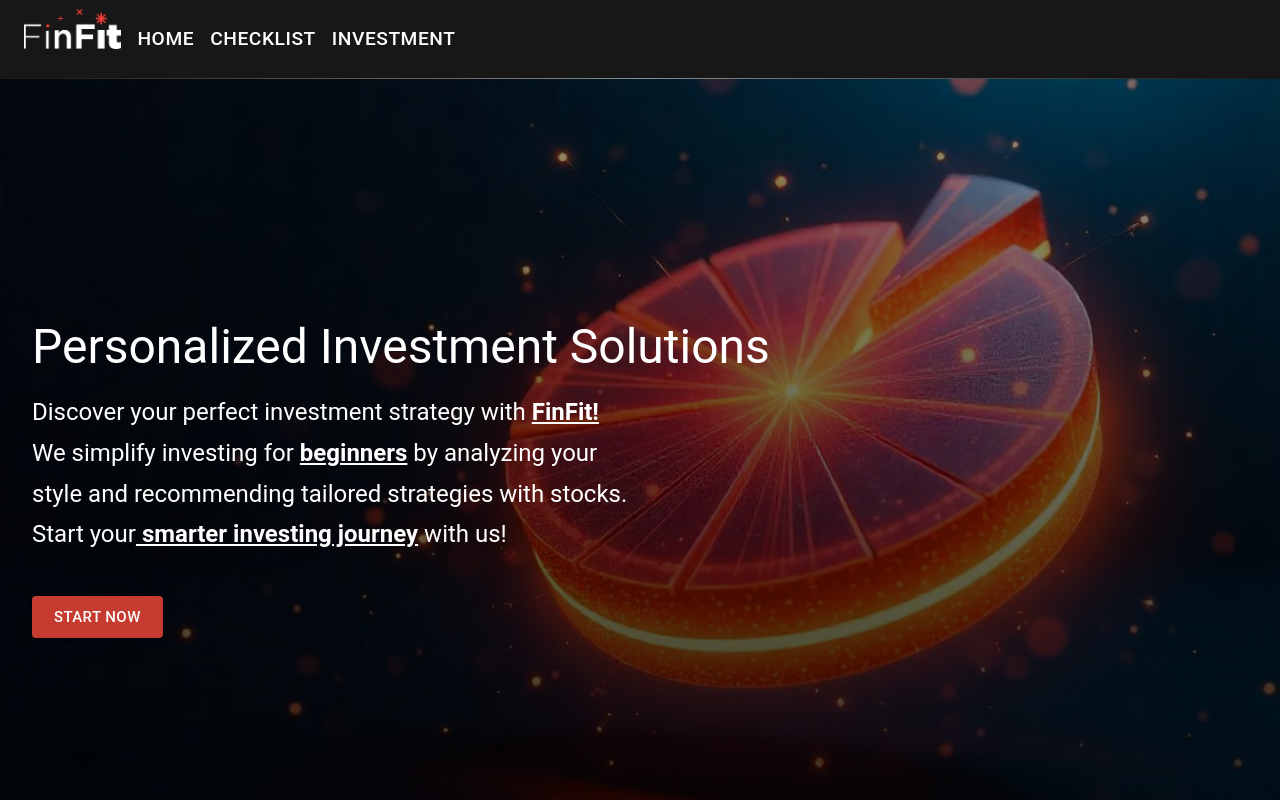
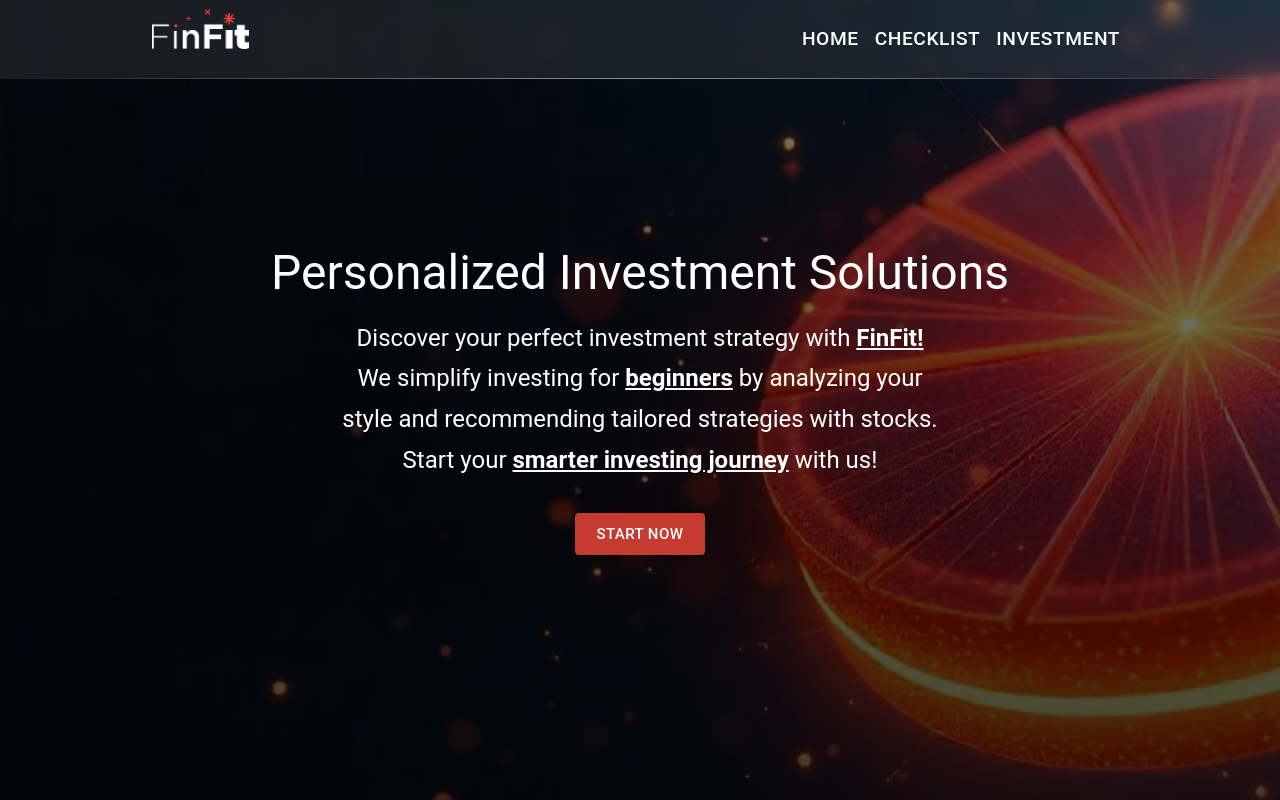
Before and after one commit to YeomChaeeun/goscs-fe, a React (Vite) app: page / in a window 1280 px wide. Shown: the top 800 px of the page. Built offline with nearby package versions, Linux system fonts and the light colour scheme.

Commit message:
fix: navbar 위치 수정, padding 조절

```diff
--- a/src/components/Navbar.tsx
+++ b/src/components/Navbar.tsx
@@ -11,6 +11,7 @@ import Button from '@mui/material/Button';
 import MenuItem from '@mui/material/MenuItem';
 import {useNavigate} from "react-router-dom";
 import logoImage from '/src/assets/logo_finfit_w.png';
+import {CssBaseline} from "@mui/material";
 
 const pages = ['Home', 'CheckList', 'Investment'];
 
@@ -34,16 +35,22 @@ function Navbar() {
 
   return (
     <AppBar
-      position="static"
+      position="fixed"
       sx={{
-        bgcolor: 'black',
+        bgcolor: 'transparent',
         boxShadow: "none",
         borderBottom: "1px solid",
-        borderImage:
-          "linear-gradient(to right, rgba(255, 255, 255, 0), rgba(255, 255, 255, 0.5), rgba(255, 255, 255, 0)) 1",
+        borderImage: "linear-gradient(to right, rgba(255, 255, 255, 0), rgba(255, 255, 255, 0.5), rgba(255, 255, 255, 0)) 1",
+        backdropFilter: 'blur(8px)',
+        zIndex: (theme) => theme.zIndex.drawer + 1,
       }}
     >
-      <Container maxWidth="xl">
+      <Container
+        sx={{
+            width: {xs: '100%', md: '80%'},  // 모바일(xs)에서는 100%, 태블릿 이상(md)에서는 80%
+            margin: '0 auto'
+          }}
+        >
         <Toolbar disableGutters>
           {/*로고*/}
           <Box
@@ -105,7 +112,7 @@ function Navbar() {
             }}
             alt="logo"
           />
-          <Box sx={{ flexGrow: 1, display: { xs: "none", md: "flex" } }}>
+          <Box sx={{ flexGrow: 1, display: { xs: "none", md: "flex" }, justifyContent: "flex-end" }}>
             {pages.map((page) => (
               <Button
                 key={page}
--- a/src/components/home/MainSection.tsx
+++ b/src/components/home/MainSection.tsx
@@ -1,32 +1,55 @@
-import { Component } from "react";
-import { Box, Button, Typography } from "@mui/material";
-import { styled } from "@mui/material/styles";
+import { Component } from 'react';
+import { Typography, Button, Box } from '@mui/material';
+import { styled } from '@mui/material/styles';
 import backgroundImg from "/src/assets/background_img.png";
 
+const ParentContainer = styled(Box)({
+  width: '100%',
+  height: '100%',
+  overflow: 'hidden',
+  position: 'relative',
+});
+
+const BackgroundImage = styled(Box)({
+  position: 'absolute',
+  top: 0,
+  left: 0,
+  right: 0,
+  bottom: 0,
+  backgroundImage: `linear-gradient(rgba(0, 0, 0, 0.4), rgba(0, 0, 0, 0.8)), url(${backgroundImg})`,
+  backgroundSize: "cover",
+  backgroundPosition: "left top",
+  backgroundRepeat: "no-repeat",
+  transform: "scale(1.5)",
+  transformOrigin: "left",
+  zIndex: 0,
+});
+
 const HeroSection = styled(Box)(({ theme }) => ({
-  backgroundImage: `linear-gradient(rgba(0, 0, 0, 0.4), rgba(0, 0, 0, 0.8)), url(${backgroundImg})`,
-  minHeight: "100vh",
+  position: 'relative',
+  height: 'calc(100vh)',
   display: "flex",
   flexDirection: "column",
   justifyContent: "center",
-  alignItems: "flex-start",
+  alignItems: "center",
   padding: theme.spacing(4),
-  backgroundSize: "cover",
-  backgroundPosition: "center center",
   color: "white",
+  zIndex: 1,
 }));
 
 class MainSection extends Component<{ onClick: () => void | Promise<void> }> {
   render() {
     return (
+      <ParentContainer>
+        <BackgroundImage />
         <HeroSection>
-        <Typography variant="h3" gutterBottom>
+          <Typography variant="h3" gutterBottom sx={{ textAlign: 'center', width: '100%' }}>
             Personalized Investment Solutions
           </Typography>
           <Typography
             variant="h5"
             gutterBottom
-          sx={{ maxWidth: 600, lineHeight: 1.7 }}
+            sx={{ maxWidth: 600, lineHeight: 1.7, textAlign: 'center', margin: '0 auto' }}
           >
             Discover your perfect investment strategy with{" "}
             <span style={{ textDecoration: "underline" }}>
@@ -39,9 +62,9 @@ class MainSection extends Component<{ onClick: () => void | Promise<void> }> {
             </span>{" "}
             by analyzing your style and recommending tailored strategies with
             stocks. <br />
-          Start your
+            Start your{' '}
             <span style={{ textDecoration: "underline" }}>
-            <strong> smarter investing journey</strong>
+              <strong>smarter investing journey</strong>
             </span>{" "}
             with us!
           </Typography>
@@ -54,6 +77,7 @@ class MainSection extends Component<{ onClick: () => void | Promise<void> }> {
             Start Now
           </Button>
         </HeroSection>
+      </ParentContainer>
     );
   }
 }
--- a/src/pages/AssetAllocation.tsx
+++ b/src/pages/AssetAllocation.tsx
@@ -67,11 +67,11 @@ const AssetAllocation: React.FC = () => {
         placeItems: "center",
         height: "100vh",
         gridTemplateRows: "repeat(2, 1fr)",
+        padding: '100px 32px 32px 32px',
       }}
     >
       <div
         style={{
-          padding: "20px",
           fontFamily: "Arial, sans-serif",
           color: theme.palette.text.primary,
         }}
--- a/src/pages/Checklist.tsx
+++ b/src/pages/Checklist.tsx
@@ -54,11 +54,11 @@ const Checklist: React.FC = () => {
         placeItems: "center",
         height: "100vh",
         gridTemplateRows: "repeat(2, 1fr)",
+        padding: '100px 32px 32px 32px',
       }}
     >
       <div
         style={{
-          padding: "20px",
           fontFamily: "Arial, sans-serif",
           color: theme.palette.text.primary,
         }}
--- a/src/pages/ChecklistResult.tsx
+++ b/src/pages/ChecklistResult.tsx
@@ -12,11 +12,10 @@ const ChecklistResult = () => {
   const state = useRecoilValue(checklistState);
   const { profile } = state;
   return (
-    <div style={{ display: "flex", justifyContent: "center" }}>
+    <div style={{ display: "flex", justifyContent: "center", padding: '100px 32px 32px 32px',}}>
       {profile && (
         <div
           style={{
-            padding: "20px",
             fontFamily: "Arial, sans-serif",
             color: theme.palette.text.primary,
           }}
--- a/src/pages/Investment.tsx
+++ b/src/pages/Investment.tsx
@@ -8,7 +8,7 @@ import {stockList} from "../data/stockList.ts";
 import {CircularProgress} from "@mui/material";
 
 const InvestmentSection = styled(Box)(({ theme }) => ({
-  padding: theme.spacing(4),
+  padding: '100px 32px 32px 32px',
   textAlign: "center",
   color: "white",
 }));
--- a/src/pages/StockDetails.tsx
+++ b/src/pages/StockDetails.tsx
@@ -36,7 +36,7 @@ const StockDetails: React.FC = () => {
 
   if (!id) {
     return (
-      <div style={{ color: "red", padding: "20px" }}>
+      <div style={{ color: "red", padding: '100px 32px 32px 32px', }}>
         <p>Invalid access. No ID provided.</p>
         <button onClick={() => navigate(-1)} style={{ padding: "10px 20px" }}>
           Go Back
```
Lines whose indentation alone changed are shown as unchanged.
